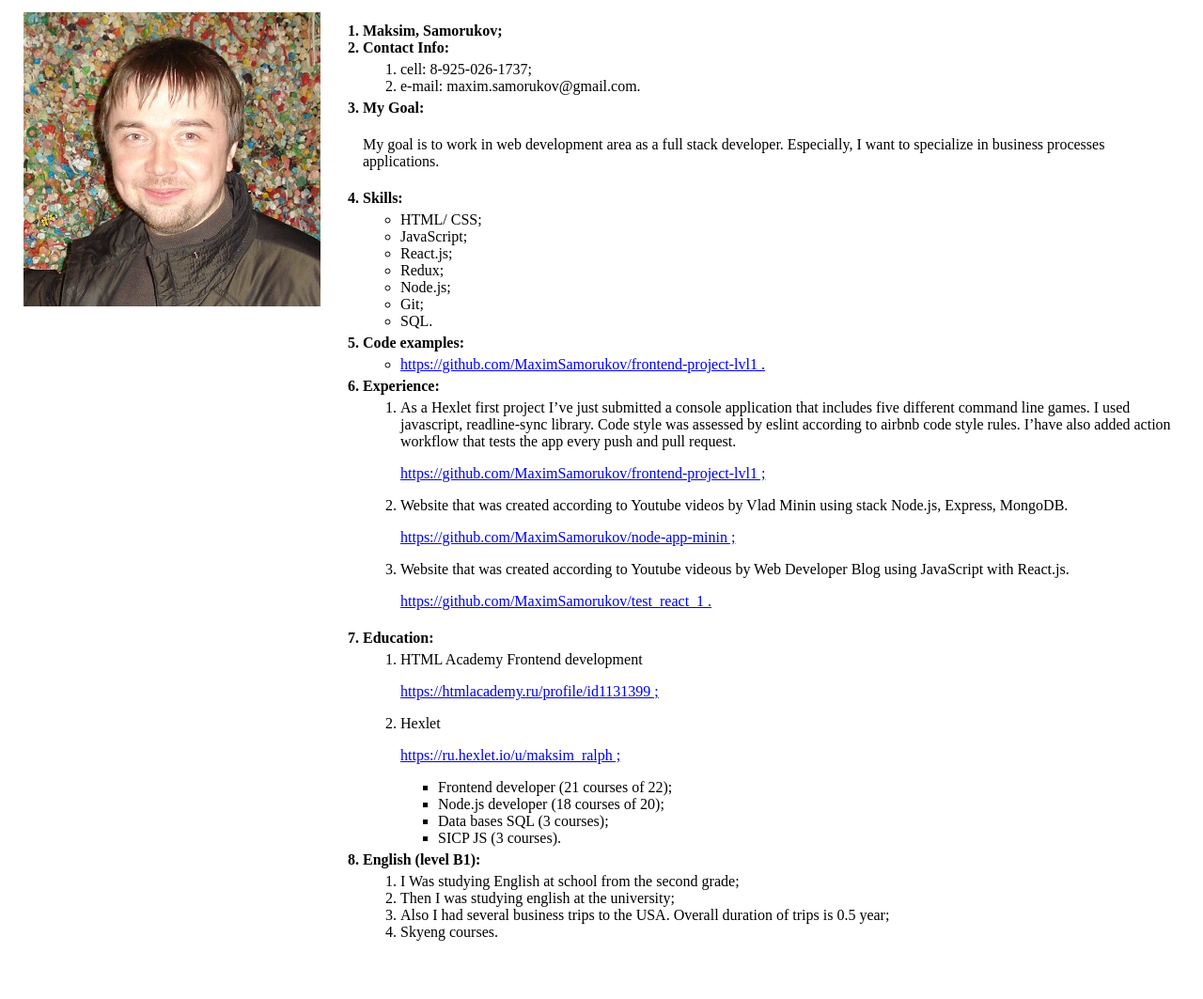
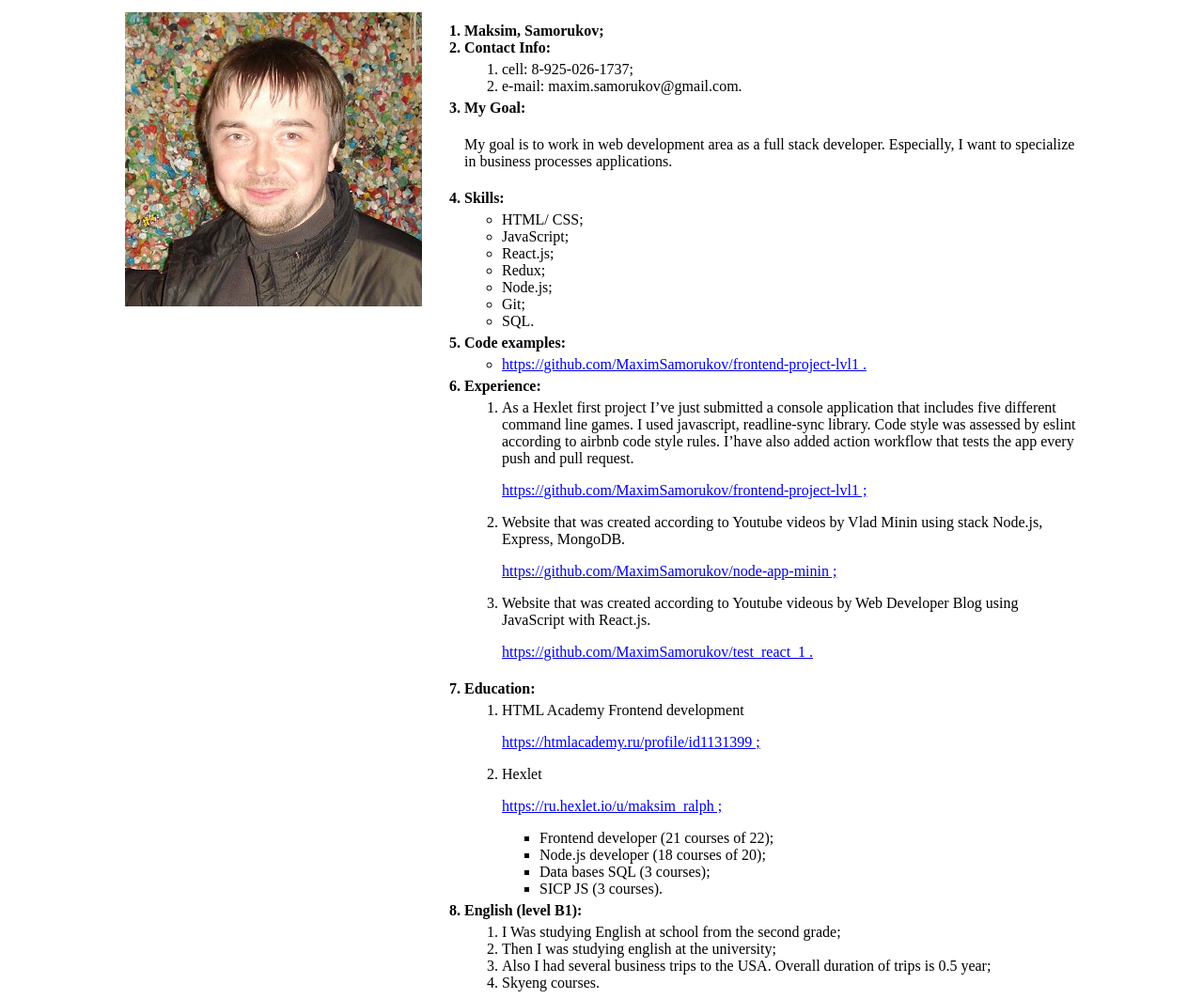
Before and after one commit to MaximSamorukov/rsschool-cv, a plain HTML site: page index.html in a window 1280 px wide. Shown: the whole page at 94% size. Before the commit the page ends 1030 px from the top, so only its background shows below. Drawn offline with Linux system fonts and the light colour scheme.

Commit message:
docs: update style.css

```diff
--- a/style.css
+++ b/style.css
@@ -3,7 +3,7 @@
     justify-content: center;
     margin-right: auto;
     margin-left: auto;
-    width: 1240px;
+    width: 1024px;
 }
 
 .photo-content {
```
